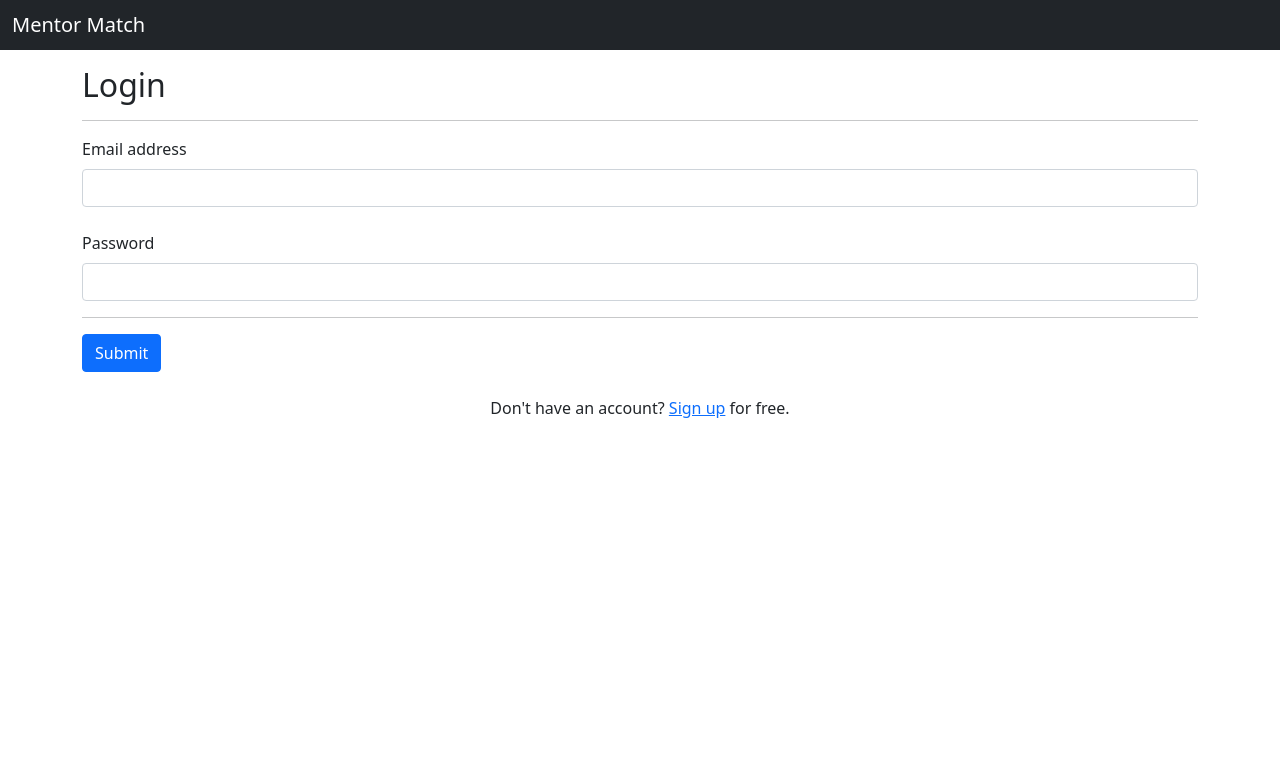
After one commit to parkersiddall/mentor_match, a PHP site: template includes/views/authentication/login.php in a window 1280 px wide. The commit adds this page. Shown: the top 783 px of the page. Run offline with PHP 8.4, Linux system fonts and the light colour scheme; the template is opened without the code that fills it, so the values that code supplies are empty; some libraries are stand-ins or nearby versions.

Commit message:
Adding login page

```diff
--- /dev/null
+++ b/includes/views/authentication/login.php
@@ -0,0 +1,78 @@
+<?php
+    $dotenv = Dotenv\Dotenv::createImmutable(__DIR__."/../../..");
+    $dotenv->load();
+
+    $form_error_msg = '';
+
+    if ($_SERVER['REQUEST_METHOD'] === 'POST') {
+        // check that user exists
+        $sql = "SELECT * FROM user u where u.email = :email;";
+        $stmt = $pdo->prepare($sql);
+        $stmt->execute(array(
+            ':email' => htmlentities($_POST['email'])
+        ));
+        $data = $stmt->fetchAll(PDO::FETCH_ASSOC);
+
+        if (count($data) == 0) {
+            // user does not exist
+            $form_error_msg = 'The inserted email and/or password is incorrect.';
+        }
+
+        if (count($data) == 1) {
+            // check that password is correct
+            $saved_hashed_password = $data[0]['password_hash'];
+            echo $saved_hashed_password;
+            $hashed_user_input = hash('md5', $_POST['password'].$_ENV['SALT']);
+
+            if ($hashed_user_input === $saved_hashed_password) {
+                // log user in and redirect home
+                $_SESSION['USER'] = $data[0]['user_id'];
+                header("Location: /");
+            } else {
+                $form_error_msg = 'The inserted email and/or password is incorrect.';
+            }
+        }
+    }
+?>
+
+<html>
+<head>
+    <?php include __DIR__."/../../components/head_content.php" ?>
+    <!-- <script src="/assets/js/register.js"></script> -->
+    <title>Mentor Match Application</title>
+</head>
+<body>
+<?php include __DIR__."/../../components/navbar.php" ?>
+<div id="form" class="container mt-3 text center">
+    <h2>
+        Login
+    </h2>
+    <hr>
+    <?php
+    if ($form_error_msg) {
+
+        echo '<div class="alert alert-danger" role="alert">';
+        echo $form_error_msg;
+        echo '</div>';
+    }
+    ?>
+    <form id="registration-form" method="POST">
+        <div class="mb-3">
+            <label for="email" class="form-label">Email address</label>
+            <input type="email" class="form-control" id="email" name="email" required>
+            <br>
+            <label for="password" class="form-label">Password</label>
+            <input type="password" class="form-control" id="password" name="password" required
+        </div>
+        <hr>
+        <button class="btn btn-primary" type="submit">Submit</button>
+        <br>
+        <br>
+        <div class="text-center">
+            <p>Don't have an account? <a href="/register">Sign up</a> for free.</p>
+        </div>
+
+    </form>
+</div>
+</body>
+</html>
--- a/public/index.php
+++ b/public/index.php
@@ -2,7 +2,7 @@
     include_once __DIR__.'/../db/pdo.php';
 
     session_start();
-    if (isset($_SESSION['USER'])) {
+    if (!isset($_SESSION['USER'])) {
         echo $_SESSION['USER'];
     }
     // TODO: if user not authenticated, return landing page
@@ -14,6 +14,9 @@
         // registration and authentication
         case '/register':
             require_once __DIR__ . '/../includes/views/authentication/register.php';
+            break;
+        case '/login':
+            require_once __DIR__ . '/../includes/views/authentication/login.php';
             break;
 
         // views
```
Also changed, not shown: 1 other file.
